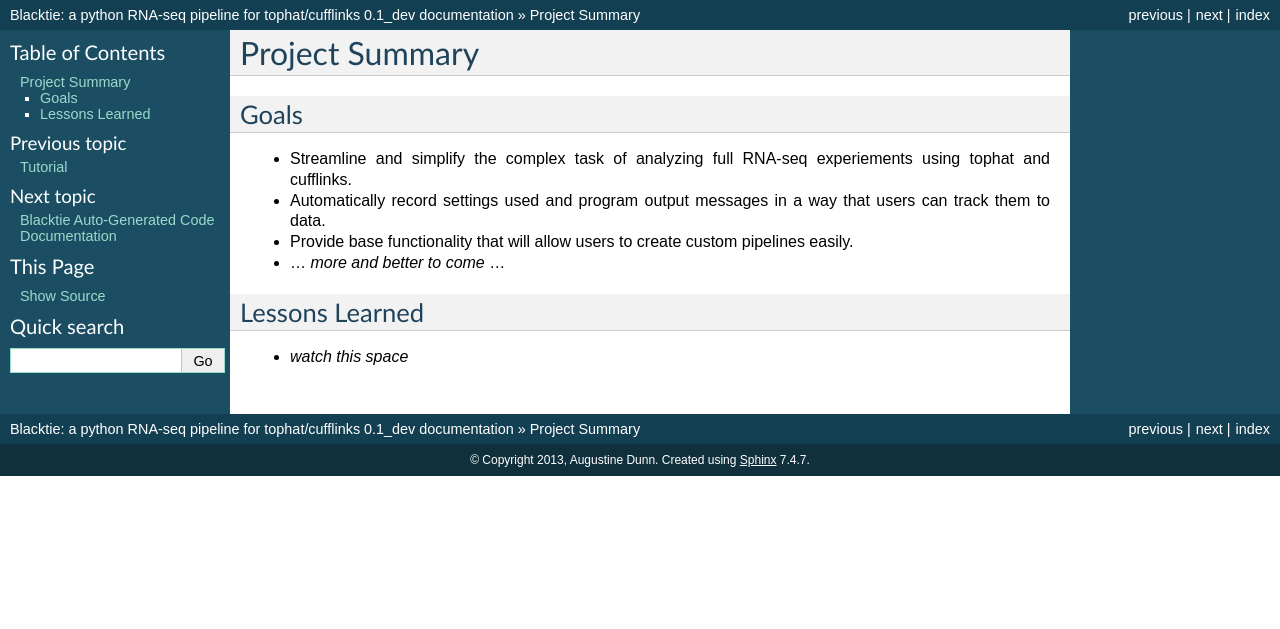
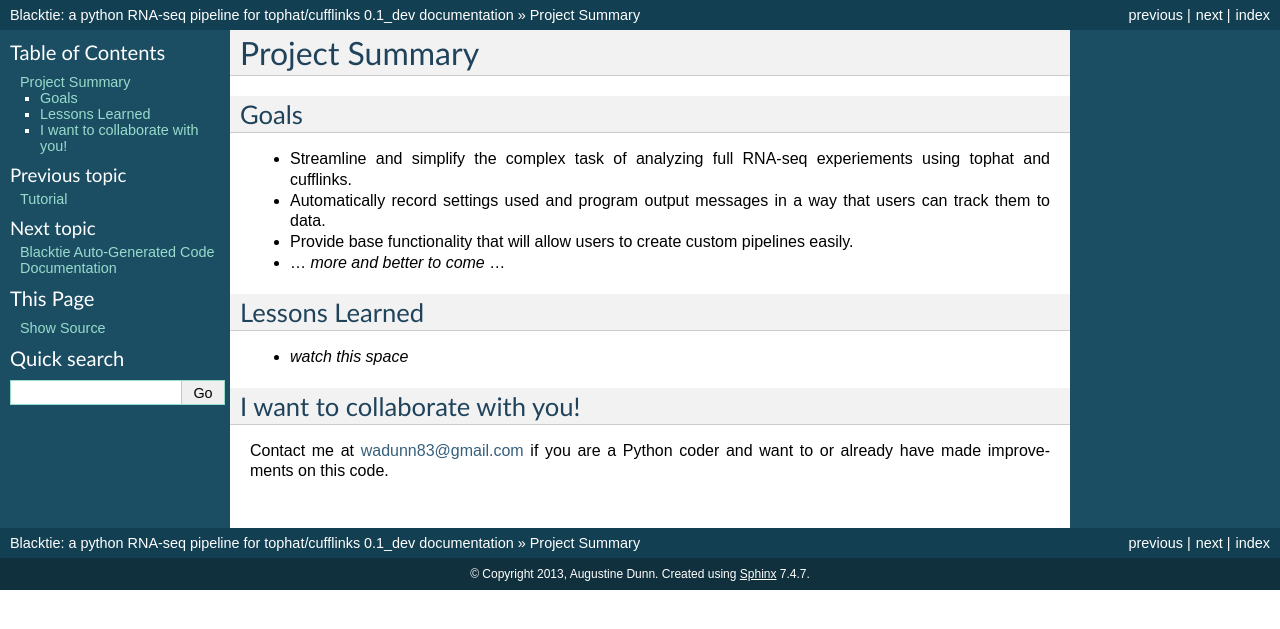
Before and after one commit to xguse/blacktie, a Sphinx documentation site: the page built from docs/project.rst, in a window 1280 px wide. Shown: the top 629 px of the page. Built offline with Sphinx 7.4.7, drawn with Linux system fonts in a browser that asks for light colours.

Commit message:
Update docs/project.rst

```diff
--- a/docs/project.rst
+++ b/docs/project.rst
@@ -11,3 +11,7 @@ Goals
 Lessons Learned
 ---------------
 * *watch this space*
+
+I want to collaborate with you!
+------------------------------
+Contact me at wadunn83@gmail.com if you are a Python coder and want to or already have made improvements on this code.
```
